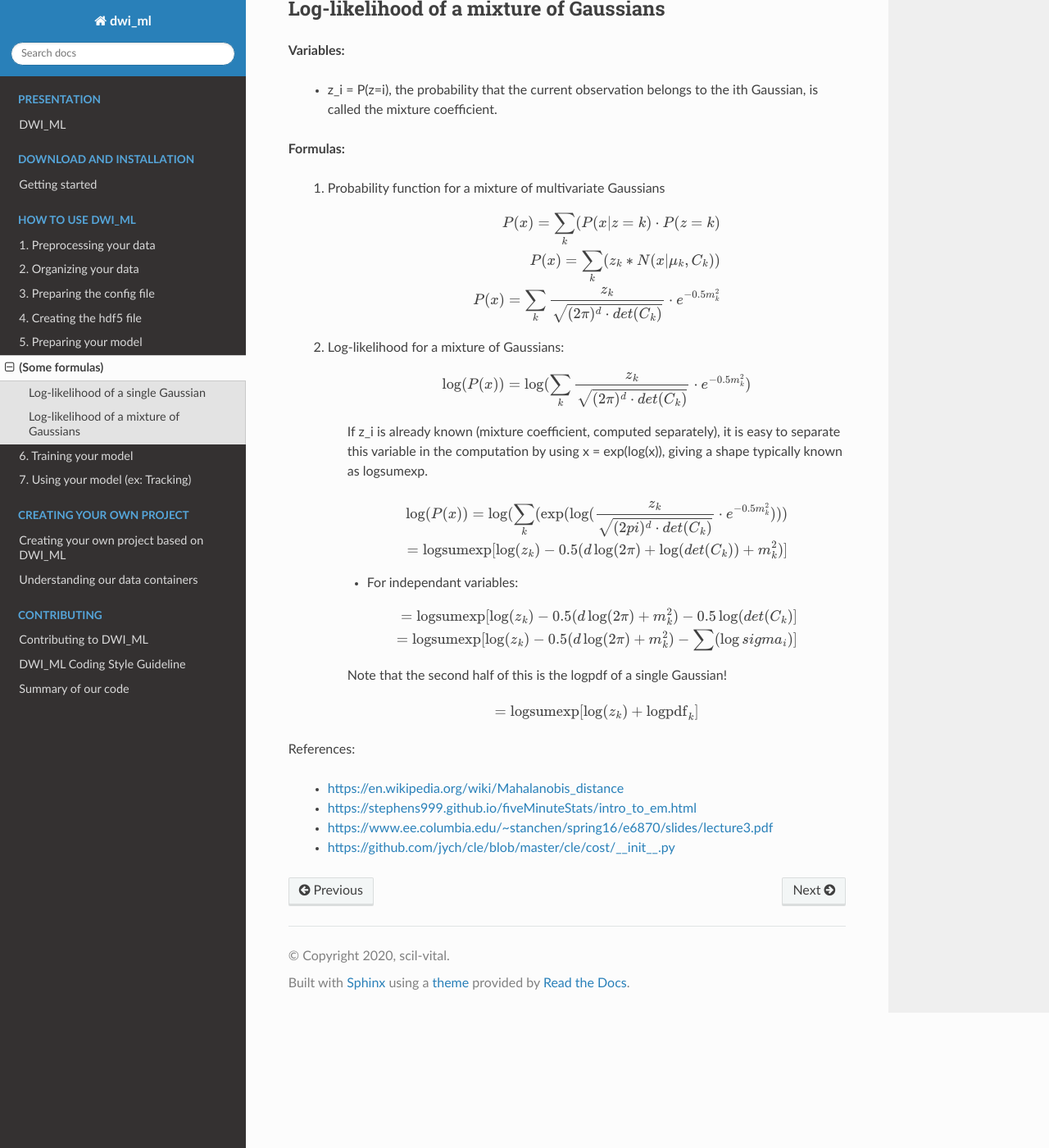
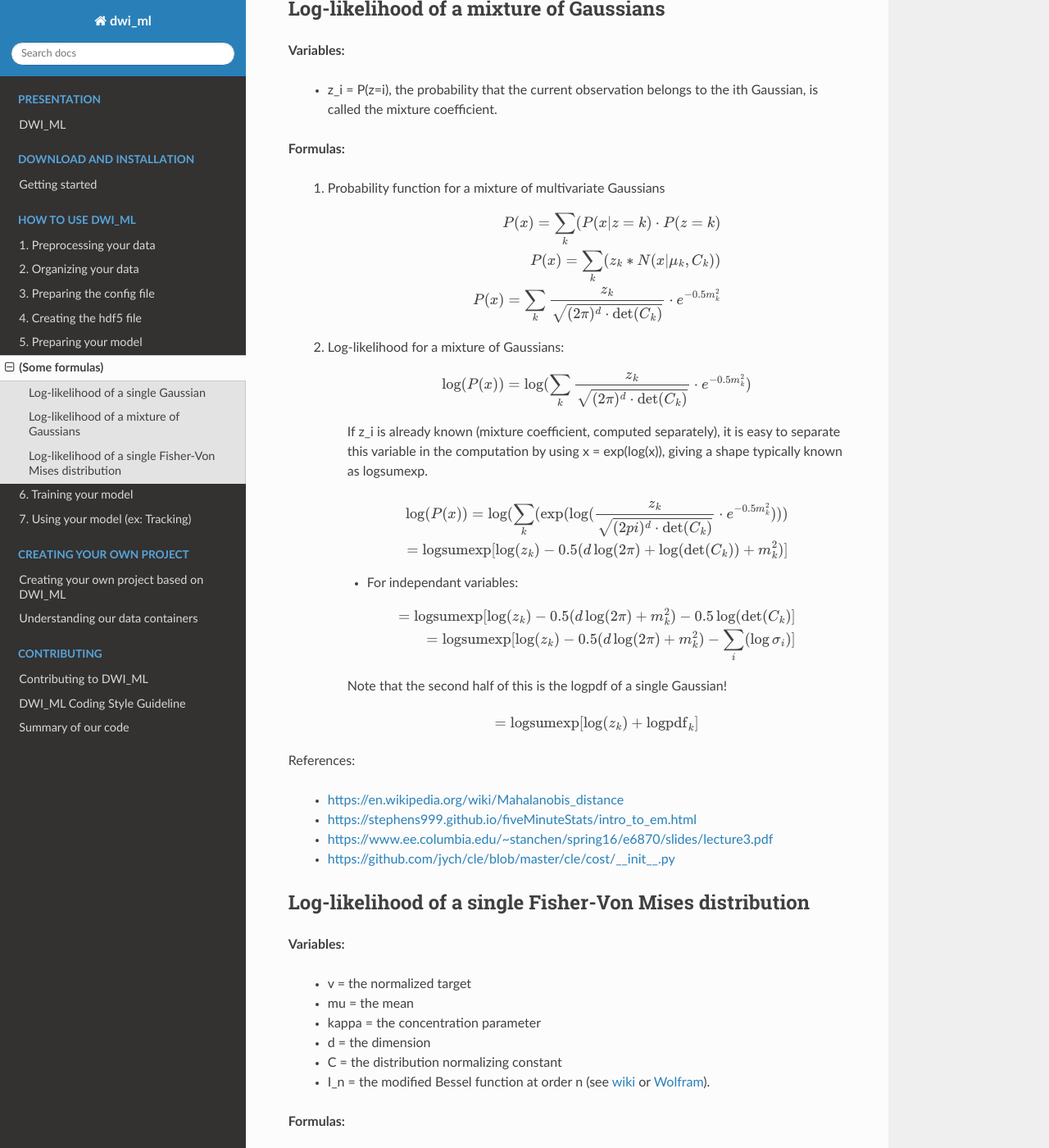
Before and after one commit to scil-vital/dwi_ml, a Sphinx documentation site: the page built from doc/formulas.rst, in a window 1280 px wide and 1400 px high, scrolled down 1387 px. Shown: the whole window at 82% size. Built offline with Sphinx 7.4.7 and the Read the Docs theme 2.0.0, drawn with Linux system fonts in a browser that asks for light colours; some of the changed text lies outside the part shown.

Commit message:
Moving fisher von mises equations to doc

```diff
--- a/doc/formulas.rst
+++ b/doc/formulas.rst
@@ -33,25 +33,25 @@
         .. math::
 
             P(x) =  N(x | \mu, C)
-                 =  \frac{1}{\sqrt{det(2\pi C)}}{e^{-0.5m^2}}
+                 =  \frac{1}{\sqrt{\det(2\pi C)}}{e^{-0.5m^2}}
 
         Kowing that:
 
         .. math::
 
-            det(kX) = k^d \cdot det(X),
+            \det(kX) = k^d \cdot \det(X),
 
         We obtain
 
         .. math::
 
-            P(x) =  \frac{1}{\sqrt{(2\pi)^d \cdot det(C))}} \cdot e^{-0.5m^2}
+            P(x) =  \frac{1}{\sqrt{(2\pi)^d \cdot \det(C))}} \cdot e^{-0.5m^2}
 
         * For independant variables:
 
         .. math::
 
-            det(C) = \sum \sigma_i^2
+            \det(C) = \sum \sigma_i^2
 
         And thus we obtain:
 
@@ -89,29 +89,29 @@
 
             P(x) = \sum_k (z_k *  N(x | \mu_k, C_k))
 
-            P(x) = \sum_k \frac{z_k}{\sqrt{(2\pi)^d \cdot det(C_k)}} \cdot e^{-0.5m_k^2}
+            P(x) = \sum_k \frac{z_k}{\sqrt{(2\pi)^d \cdot \det(C_k)}} \cdot e^{-0.5m_k^2}
 
     2. Log-likelihood for a mixture of Gaussians:
 
         .. math::
 
-            \log(P(x)) = \log(\sum_k\frac{z_k}{\sqrt{(2\pi)^d \cdot det(C_k)}} \cdot e^{-0.5m_k^2})
+            \log(P(x)) = \log(\sum_k\frac{z_k}{\sqrt{(2\pi)^d \cdot \det(C_k)}} \cdot e^{-0.5m_k^2})
 
         If z_i is already known (mixture coefficient, computed separately), it is easy to separate this variable in the computation by using x = exp(log(x)), giving a shape typically known as logsumexp.
 
         .. math::
 
-           \log(P(x)) = \log(\sum_k(\exp(\log(\frac{z_k}{\sqrt{(2pi)^d \cdot det(C_k)}} \cdot e^{-0.5m_k^2})))
+           \log(P(x)) = \log(\sum_k(\exp(\log(\frac{z_k}{\sqrt{(2pi)^d \cdot \det(C_k)}} \cdot e^{-0.5m_k^2})))
 
-                     = \text{logsumexp}[\log(z_k) - 0.5(d\log(2\pi) + \log(det(C_k)) + m_k^2)]
+                     = \text{logsumexp}[\log(z_k) - 0.5(d\log(2\pi) + \log(\det(C_k)) + m_k^2)]
 
         * For independant variables:
 
         .. math::
 
-                    = \text{logsumexp}[\log(z_k) - 0.5(d\log(2\pi) + m_k^2 ) - 0.5\log(det(C_k)]
+                    = \text{logsumexp}[\log(z_k) - 0.5(d\log(2\pi) + m_k^2 ) - 0.5\log(\det(C_k)]
 
-                    = \text{logsumexp}[\log(z_k) - 0.5( d\log(2\pi) + m_k^2 ) - \sum(\log sigma_i)]
+                    = \text{logsumexp}[\log(z_k) - 0.5( d\log(2\pi) + m_k^2 ) - \sum_i(\log \sigma_i)]
 
         Note that the second half of this is the logpdf of a single Gaussian!
 
@@ -125,3 +125,54 @@
   - https://stephens999.github.io/fiveMinuteStats/intro_to_em.html
   - https://www.ee.columbia.edu/~stanchen/spring16/e6870/slides/lecture3.pdf
   - https://github.com/jych/cle/blob/master/cle/cost/__init__.py
+
+Log-likelihood of a single Fisher-Von Mises distribution
+--------------------------------------------------------
+
+**Variables:**
+
+    - v = the normalized target
+    - mu = the mean
+    - kappa = the concentration parameter
+    - d = the dimension
+    - C = the distribution normalizing constant
+    - I_n = the modified Bessel function at order n (see `wiki <https://en.wikipedia.org/wiki/Bessel_function#Modified_Bessel_functions:_I%CE%B1,_K%CE%B1>`_ or `Wolfram <https://mathworld.wolfram.com/ModifiedBesselFunctionoftheFirstKind.html>`_).
+
+**Formulas:**
+
+    1. Probability function:
+
+        .. math::
+
+            P(v | \mu, \kappa) = C e^{\kappa \cdot \mu^T \cdot v}
+
+        Where
+
+        .. math::
+
+            C(\kappa) = \frac{\kappa^{\frac{d}{2}-1}}{(2\pi)^\frac{d}{2} \cdot I_{\frac{d}{2}-1}(\kappa)}
+
+        In our case, d=3, the value is reduced to the following expression, as stated `here <https://en.wikipedia.org/wiki/Von_Mises%E2%80%93Fisher_distribution>`_.
+
+        .. math::
+
+            C = \frac{\kappa}{2\pi\cdot (e^\kappa - e^{-\kappa})}
+
+    2. log-likelihood:
+
+        .. math::
+
+            \log(P(v)) = \log(C e^{\kappa \cdot \mu^T \cdot v})
+
+                       = log(C) + \kappa \cdot \mu^T \cdot v
+
+        Where
+
+        .. math::
+
+            \log(C) = \log(\kappa) - \log(2\pi) - \log(e^\kappa - e^{-\kappa})
+
+References:
+
+  - https://en.wikipedia.org/wiki/Von_Mises%E2%80%93Fisher_distribution
+  - http://www.mitsuba-renderer.org/~wenzel/files/vmf.pdf
```
Also changed, not shown: doc/model.rst (+17 -8 lines), 2 other files.
